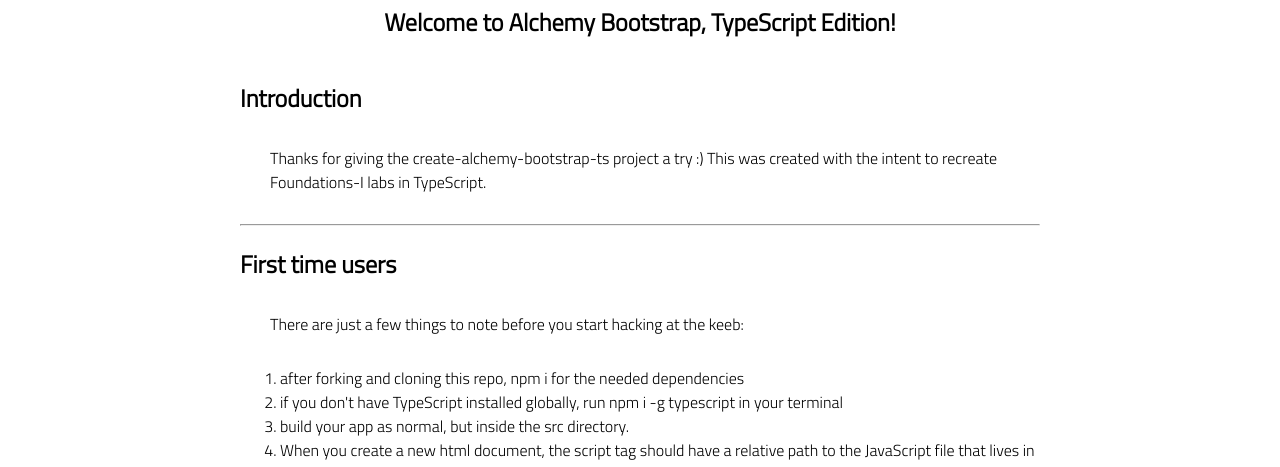
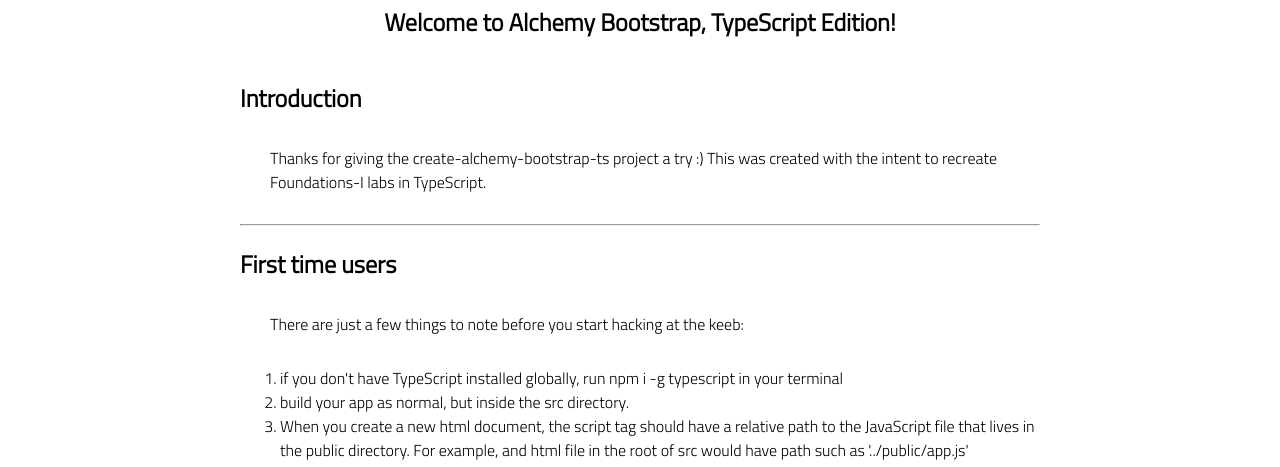
Before and after one commit to benwaples/create-alchemy-bootstrap-ts, a website with bundled scripts: page copyables/src/index.html in a window 1280 px wide. Shown: the part 300-767 px from the top of the page. Built offline with nearby package versions, Linux system fonts and the light colour scheme.

Commit message:
update readme and markdown to not include npm i instructions

```diff
--- a/copyables/src/index.html
+++ b/copyables/src/index.html
@@ -36,7 +36,7 @@
                 <h2>First time users</h2>
                 <p>There are just a few things to note before you start hacking at the keeb:</p>
                 <ol>
-                    <li>after forking and cloning this repo, npm i for the needed dependencies</li>
+
                     <li>if you don't have TypeScript installed globally, run npm i -g typescript in your terminal</li>
                     <li>build your app as normal, but inside the src directory.</li>
                     <li>When you create a new html document, the script tag should have a relative path to the JavaScript file that lives in the public directory. For example, and html file in the root of src would have path such as '../public/app.js'</li>
--- a/package.json
+++ b/package.json
@@ -1,6 +1,6 @@
 {
   "name": "create-alchemy-bootstrap-ts",
-  "version": "1.1.1",
+  "version": "1.1.2",
   "description": "",
   "main": "index.js",
   "dependencies": {
```
Also changed, not shown: README.md.
